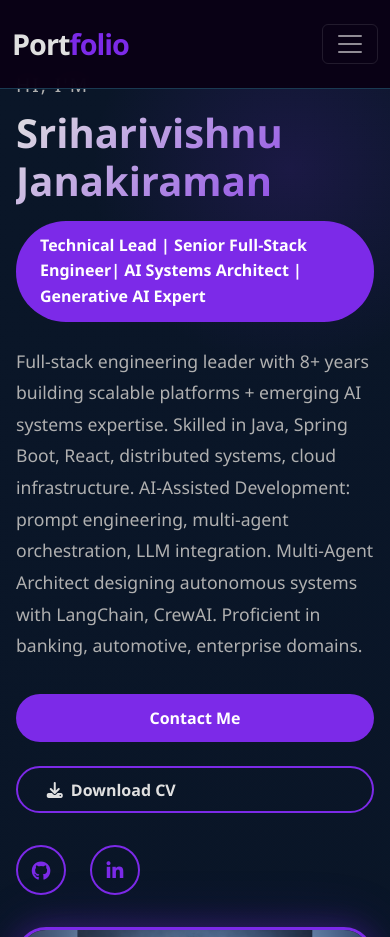
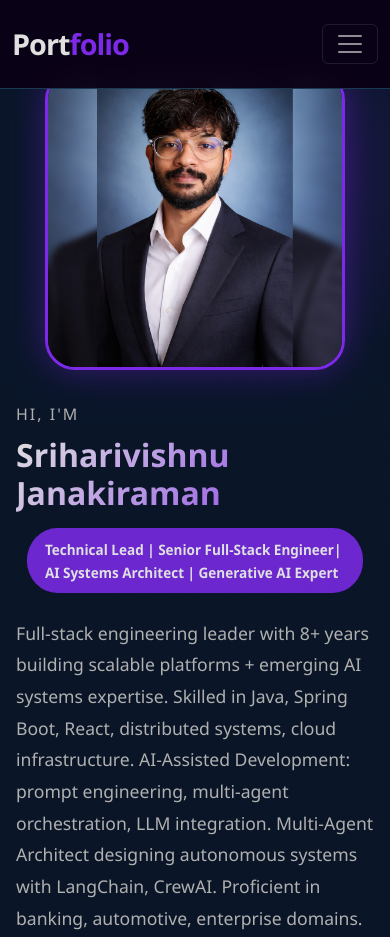
Before and after one commit to sriharivishnu-j/Portfolio, a website: page index.html in a window 390 px wide. Shown: the top 937 px of the page. Drawn offline with nearby package versions, Linux system fonts and the light colour scheme.

Commit message:
Switch hero to flex layout and tweak styles
Replace the hero grid with a flex-based layout and add .hero-text to better control sizing and wrapping. Center and flex the .hero-image, add responsive rules for mobile (column-reverse stacking, profile image max-width, adjusted font sizes and role-badge sizing). Update animations: greeting now uses fadeIn, the name uses a new expandFold animation (keyframes added), and ensure name/container respect max-width and word-wrap for long content. General spacing and alignment adjustments for improved responsiveness and visual polish.

```diff
--- a/styles.css
+++ b/styles.css
@@ -143,11 +143,16 @@ main {
 }
 
 .hero-content {
-  display: grid;
-  grid-template-columns: 1fr 1fr;
+  display: flex;
+  flex-direction: row;
   gap: 4rem;
   align-items: center;
   margin-bottom: 4rem;
+}
+
+.hero-text {
+  flex: 1;
+  min-width: 0;
 }
 
 .hero-text .greeting {
@@ -156,7 +161,7 @@ main {
   margin-bottom: 0.5rem;
   text-transform: uppercase;
   letter-spacing: 2px;
-  animation: fadeInUp 0.8s ease 0.2s backwards;
+  animation: fadeIn 0.8s ease 0.2s backwards;
 }
 
 .hero-text .name {
@@ -178,7 +183,9 @@ main {
   border-radius: 50px;
   font-weight: 600;
   margin-bottom: 1.5rem;
-  animation: fadeInUp 0.8s ease 0.6s backwards;
+  animation: expandFold 3s ease-in-out infinite;
+  max-width: 100%;
+  word-wrap: break-word;
 }
 
 .hero-text .bio {
@@ -263,6 +270,10 @@ main {
 }
 
 .hero-image {
+  flex: 1;
+  display: flex;
+  justify-content: center;
+  align-items: center;
   animation: fadeInUp 0.8s ease 0.6s backwards;
 }
 
@@ -317,12 +328,36 @@ main {
 
 @media (max-width: 768px) {
   .hero-content {
-    grid-template-columns: 1fr;
+    flex-direction: column-reverse;
     gap: 2rem;
   }
 
+  .hero-image {
+    width: 100%;
+    display: flex;
+    justify-content: center;
+  }
+
+  .profile-img {
+    max-width: 300px !important;
+    width: 100%;
+  }
+
+  .hero-text {
+    width: 100%;
+  }
+
   .hero-text .name {
-    font-size: 2.5rem;
+    font-size: 2rem;
+  }
+
+  .hero-text .greeting {
+    font-size: 1rem;
+  }
+
+  .role-badge {
+    font-size: 0.9rem;
+    padding: 0.6rem 1.2rem;
   }
 
   .hero-buttons {
@@ -939,6 +974,21 @@ main {
   }
 }
 
+@keyframes expandFold {
+  0% {
+    transform: scaleX(0.8);
+    opacity: 0.7;
+  }
+  50% {
+    transform: scaleX(1.05);
+    opacity: 1;
+  }
+  100% {
+    transform: scaleX(0.8);
+    opacity: 0.7;
+  }
+}
+
 @keyframes slideInFromLeft {
   from {
     opacity: 0;
```
